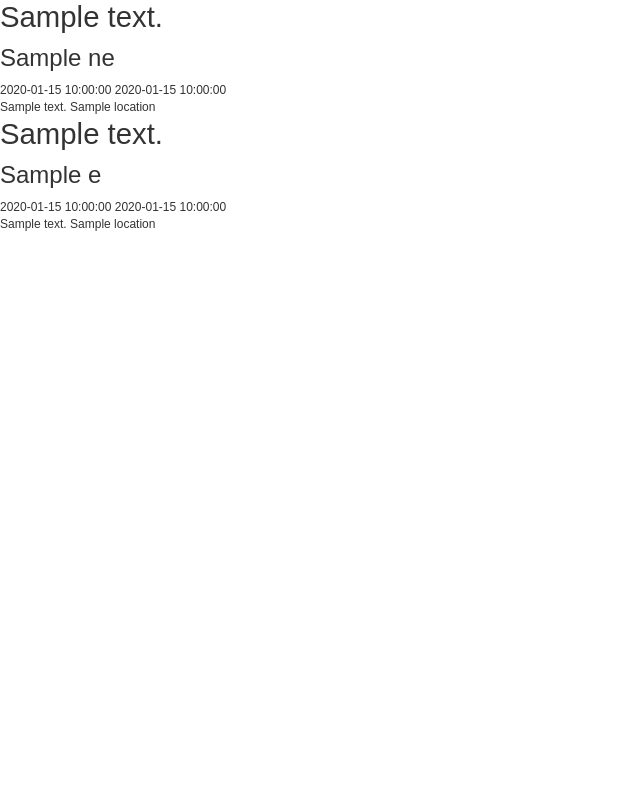
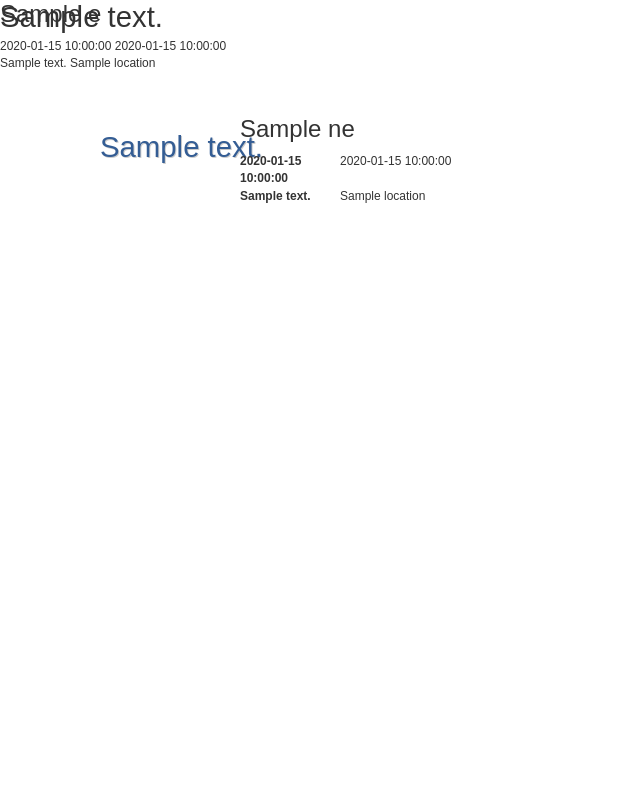
Before and after one commit to ahmednuaman/fb-app-giglist, a Python web app: template template/index.html in a window 1280 px wide. Shown: the whole page, without its empty margins (0-640 px from the left). Run offline with Jinja, Linux system fonts and the light colour scheme; the template is opened without the code that fills it: most values are stand-ins (such as "Sample title", 1, 10 or a date in 2020).

Commit message:
adding styles

```diff
--- a/static/assets/css/styles.css
+++ b/static/assets/css/styles.css
@@ -24,7 +24,7 @@ legend{color:#000;}
 .right{display:block;float:right;}
 .padding{padding:10px;}
 .top{z-index:2147483647;}
-body,html{margin:0;padding:0;}
+body,html{margin:0;padding:0;width:100%;height:100%;overflow:hidden;}
 a,body,div,h1,h2,h3,p{font-family:Arial,sans-serif;color:#333333;font-size:9pt;line-height:13pt;}
 a{font-size:9pt;line-height:normal;}
 a:link,a:visited{color:#666666;border-bottom:1px solid #666666;text-decoration:none;}
@@ -33,6 +33,8 @@ h1,h2,h3{line-height:normal;}
 h1{font-size:22pt;}
 h2{font-size:18pt;}
 h3{font-size:16pt;}
-input,textarea{border:2px solid #c88d35;padding:5px 4px;font-size:10pt;color:#666666;font-weight:bold;}
 h1,h2,h3,p{margin:10px 0;}
 h1:first-child,h2:first-child,h3:first-child,p:first-child{margin-top:0;}
+#next_gig_heading,#next_gig_info,#more_gigs_heading,#more_gigs_events{display:block;position:absolute;}
+#next_gig_heading{top:130px;left:100px;}#next_gig_heading h1{color:#345d94;text-shadow:1px 1px 0px #cccccc;filter:Shadow(Color= #cccccc , Direction= 1px , Strength= 0px );}
+#next_gig_info{top:115px;left:240px;}#next_gig_info li{display:block;float:left;width:100%;}#next_gig_info li span{display:block;float:left;font-weight:bold;width:100px;}
--- a/static/assets/css/styles.less
+++ b/static/assets/css/styles.less
@@ -27,9 +27,9 @@ html{color:#000;background:#FFF;}body,div,dl,dt,dd,ul,ol,li,h1,h2,h3,h4,h5,h6,pr
 	background: linear-gradient(@colour_from, @colour_to);
 	filter: e('progid:DXImageTransform.Microsoft.gradient(startColorStr=')@colour_from e(', EndColorStr=')@colour_to e(')');
 }
-.shadow(@colour:#000000)
+.shadow(@colour:#000000, @dir:1px, @blur:0px)
 {
-	text-shadow: 0px 1px 0px @colour;
+	text-shadow: @dir @dir @blur @colour;
 	filter: e('Shadow(Color=')@colour e(', Direction=')@dir e(', Strength=')@blur e(')');
 }
 
@@ -95,6 +95,9 @@ html
 {
 	margin: 0;
 	padding: 0;
+	width: 100%;
+	height: 100%;
+	overflow: hidden;
 }
 a,
 body,
@@ -146,15 +149,6 @@ h3
 {
 	font-size: 16pt;
 }
-input,
-textarea
-{
-	border: 2px solid #c88d35;
-	padding: 5px 4px;
-	font-size: 10pt;
-	color: #666666;
-	font-weight: bold;
-}
 h1,
 h2,
 h3,
@@ -171,6 +165,41 @@ p:first-child
 }
 
 /* Structure */
+#next_gig_heading,
+#next_gig_info,
+#more_gigs_heading,
+#more_gigs_events
+{
+	.absolute;
+}
+#next_gig_heading
+{
+	top: 130px;
+	left: 100px;
 
+	h1
+	{
+		color: #345d94;
+		.shadow(#cccccc);
+	}
+}
+#next_gig_info
+{
+	top: 115px;
+	left: 240px;
+
+	li
+	{
+		.left;
+		width: 100%;
+
+		span
+		{
+			.left;
+			font-weight: bold;
+			width: 100px;
+		}
+	}
+}
 
 /* Browser specific */
--- a/template/index.html
+++ b/template/index.html
@@ -30,7 +30,7 @@
 			<h2>{{ ne.name }}</h2>
 			<ul>
 				<li>
-					<span>{{ d.text_time }}</span> {{ ne.time }}
+					<span>{{ d.text_time }}</span> {{ ne.start_time }}
 				</li>
 				<li>
 					<span>{{ d.text_addr }}</span> {{ ne.location }}
@@ -45,7 +45,7 @@
 				<h2>{{ ev.name }}</h2>
 				<ul>
 					<li>
-						<span>{{ d.text_time }}</span> {{ ev.time }}
+						<span>{{ d.text_time }}</span> {{ ev.start_time }}
 					</li>
 					<li>
 						<span>{{ d.text_addr }}</span> {{ ev.location }}
```
